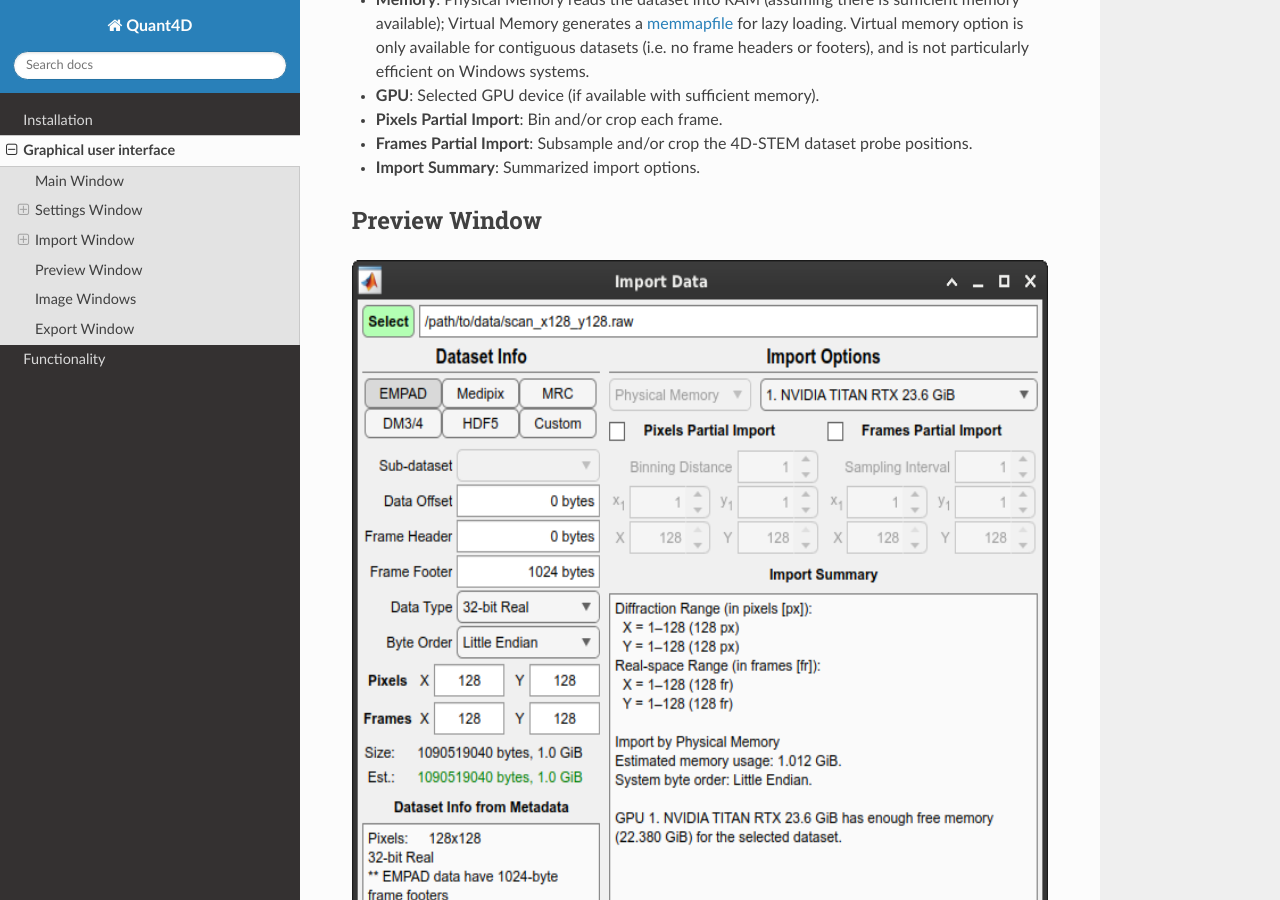
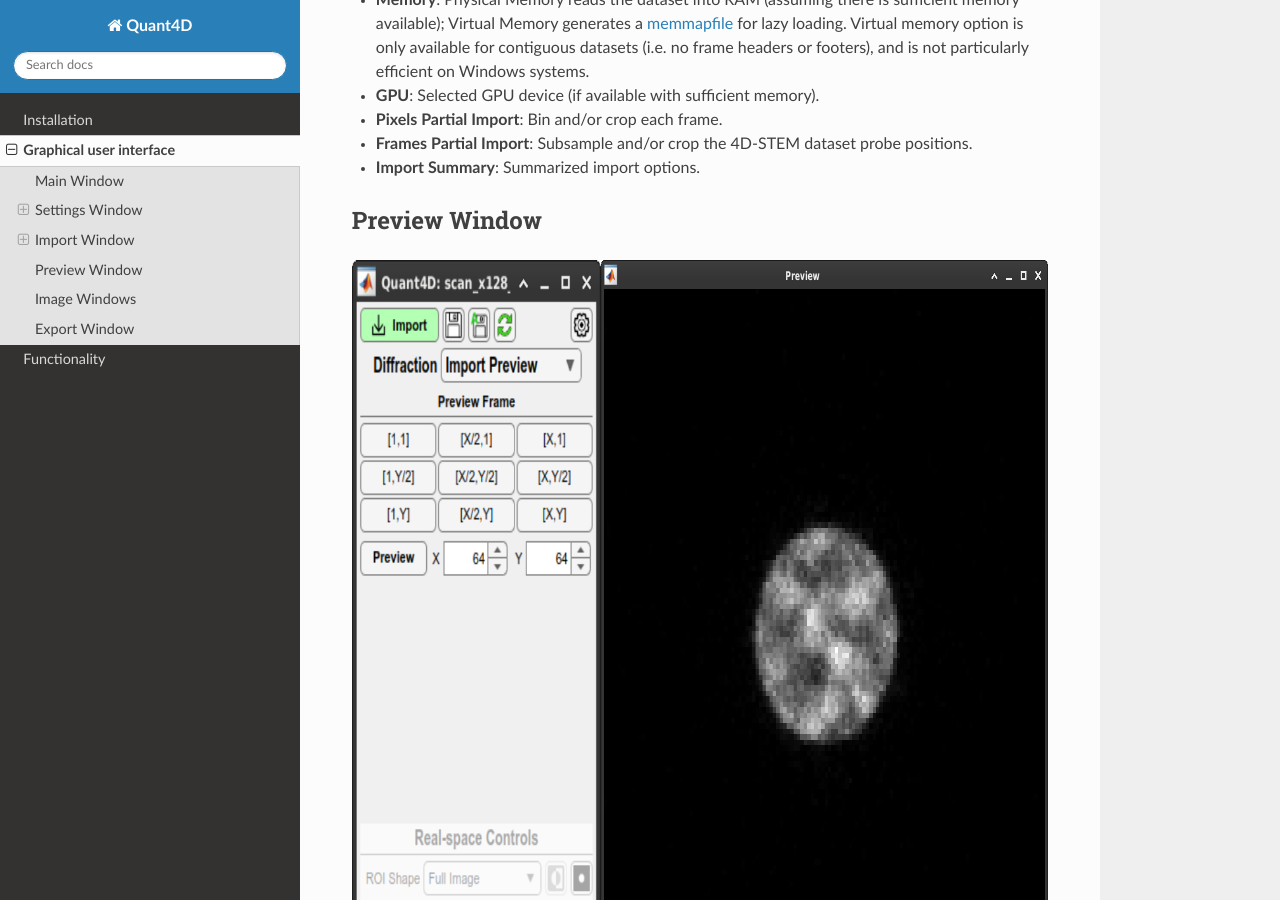
Before and after one commit to bryandesser/Quant4D, a Sphinx documentation site: the page built from docs/source/graphical_user_interface.rst, in a window 1280 px wide and 900 px high, scrolled down 2582 px. Built offline with Sphinx 7.4.7 and the Read the Docs theme 3.1.0, drawn with Linux system fonts in a browser that asks for light colours; pages that are not in the unit, such as notebooks, are missing from menus.

Commit message:
modified:   docs/source/graphical_user_interface.rst

```diff
--- a/docs/source/graphical_user_interface.rst
+++ b/docs/source/graphical_user_interface.rst
@@ -80,7 +80,7 @@ Import Options
 
 Preview Window
 **************
-.. image:: ../_static/import_window.png
+.. image:: ../_static/import_preview.png
     :width: 1097
     :height: 729
     :align: center
```
